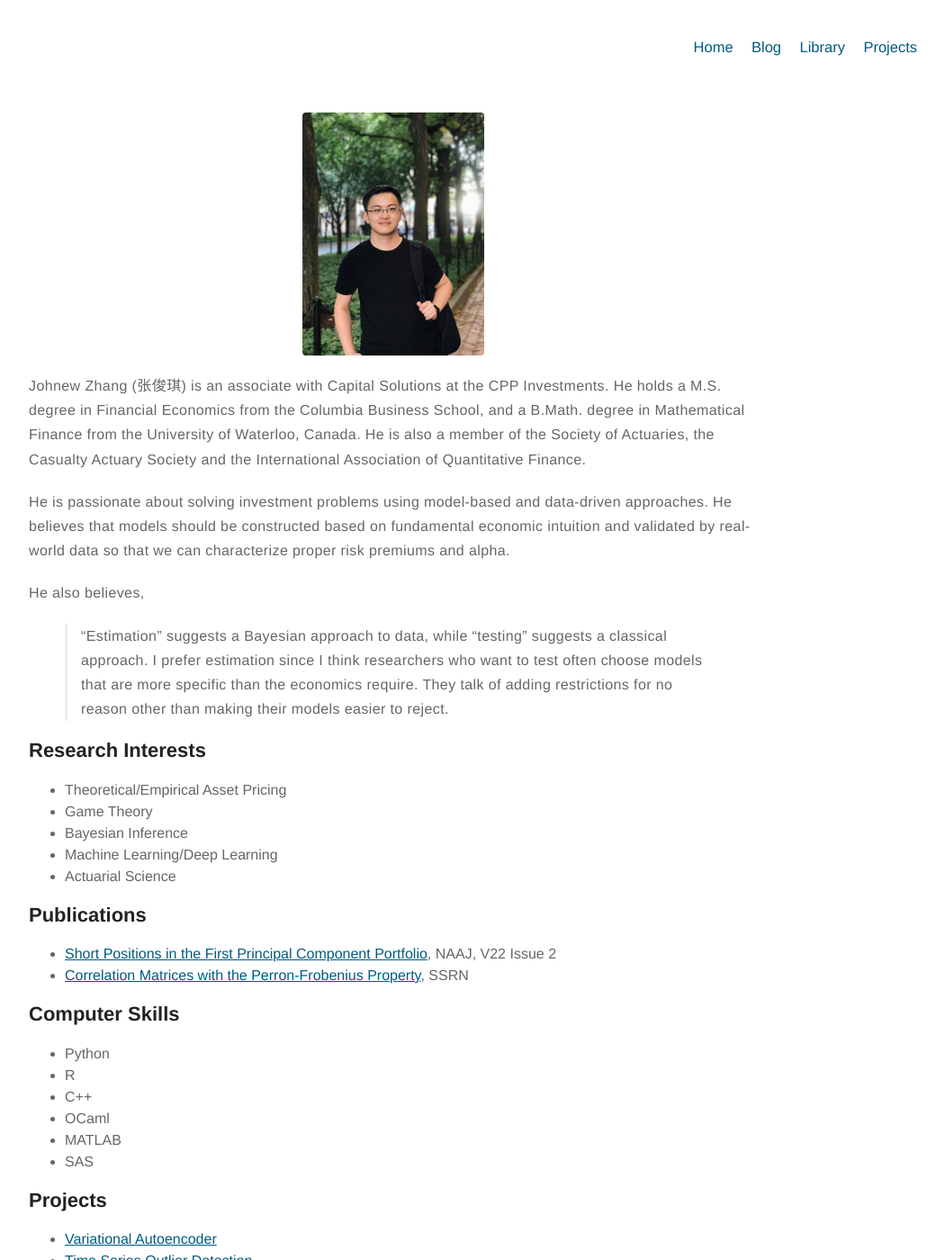
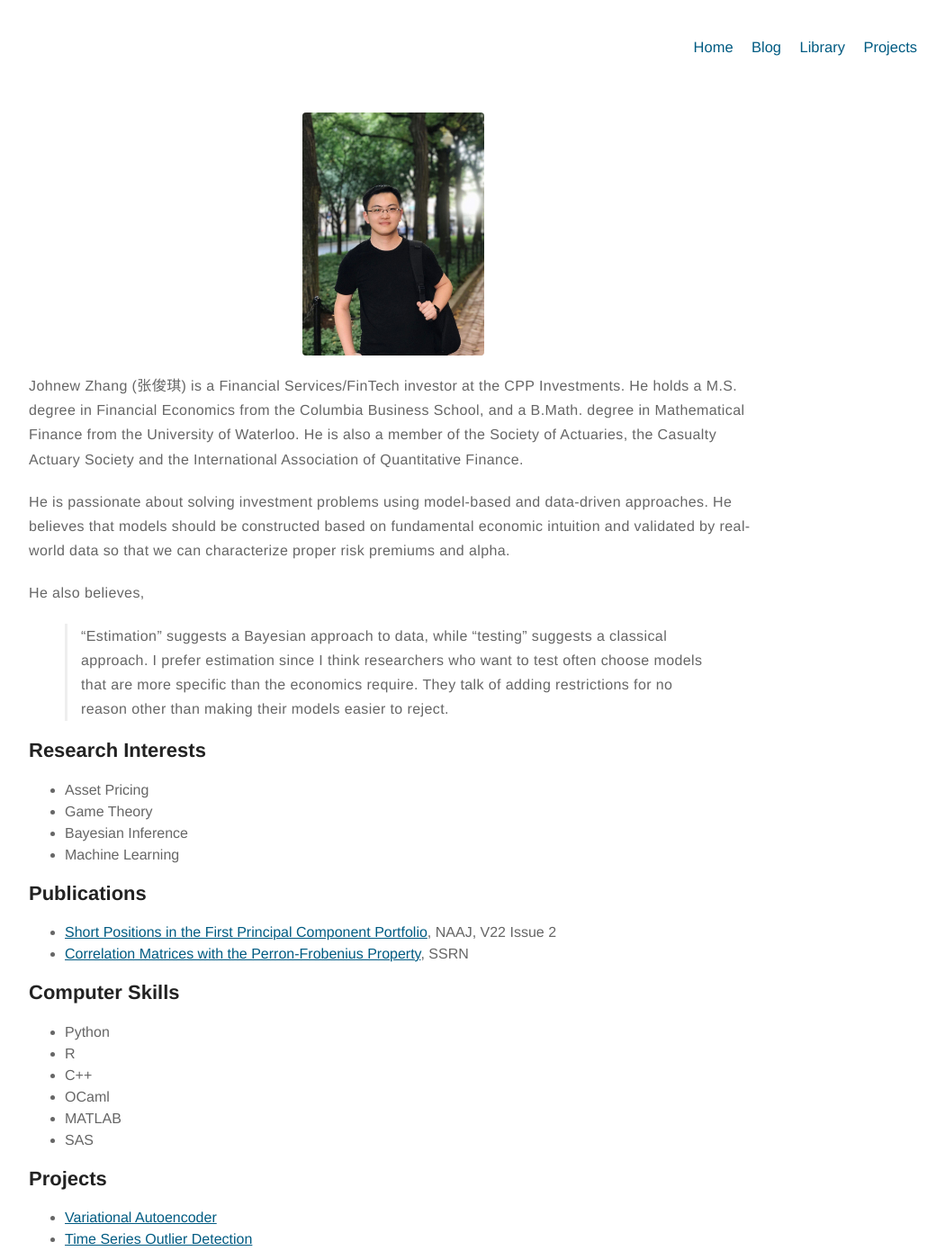
Before and after one commit to WizardKingZ/WizardKingZ.github.io, a Jekyll site: the page built from about.md, in a window 1280 px wide and 1400 px high. Shown: the whole window at 90% size, without its empty margins (203-1253 px from the left). Built offline with Jekyll 4.4.1, drawn with Linux system fonts in a browser that asks for light colours.

Commit message:
Update about.md

```diff
--- a/about.md
+++ b/about.md
@@ -4,7 +4,7 @@ layout: page
 ---
 ![Profile Image]({{ site.url }}/{{ site.picture }})
 
-<p>Johnew Zhang (张俊琪) is an associate with Capital Solutions at the CPP Investments. He holds a M.S. degree in Financial Economics from the Columbia Business School, and a B.Math. degree in Mathematical Finance from the University of Waterloo, Canada. He is also a member of the Society of Actuaries, the Casualty Actuary Society and the International Association of Quantitative Finance. </p>
+<p>Johnew Zhang (张俊琪) is a Financial Services/FinTech investor at the CPP Investments. He holds a M.S. degree in Financial Economics from the Columbia Business School, and a B.Math. degree in Mathematical Finance from the University of Waterloo. He is also a member of the Society of Actuaries, the Casualty Actuary Society and the International Association of Quantitative Finance. </p>
 
 <p>He is passionate about solving investment problems using model-based and data-driven approaches.  He believes that models should be constructed based on fundamental economic intuition and validated by real-world data so that we can characterize proper risk premiums and alpha.</p>
 
@@ -15,11 +15,10 @@ He also believes,
 <h2>Research Interests</h2>
 
 <ul class="skill-list">
-	<li>Theoretical/Empirical Asset Pricing</li>
+	<li>Asset Pricing</li>
 	<li>Game Theory</li>
 	<li>Bayesian Inference</li>
-	<li>Machine Learning/Deep Learning</li>
-	<li>Actuarial Science</li>
+	<li>Machine Learning</li>
 </ul>
 
 <h2>Publications</h2>
```
